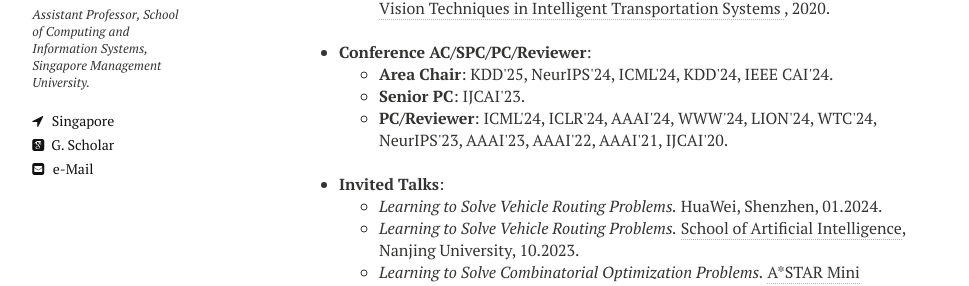
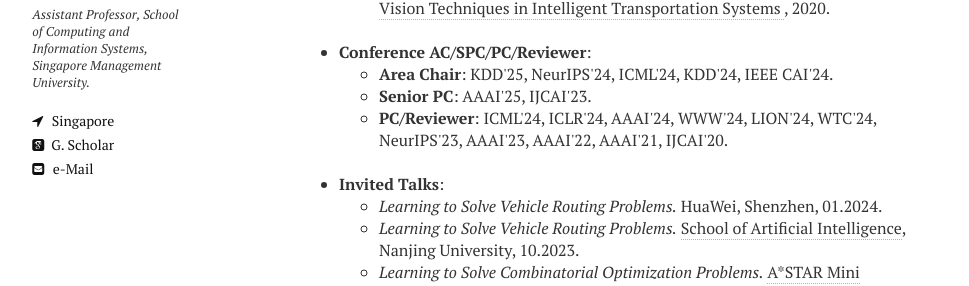
Before and after one commit to zhiguangcaosg/zhiguangcaosg.github.io, a Jekyll site: the page built from services&talks.md, in a window 1280 px wide. Shown: the part 292-578 px from the top of the page, without its empty margins (21-990 px from the left). Built offline with Jekyll 4.4.1, drawn with Linux system fonts in a browser that asks for light colours; nearby versions of some CDN libraries.

Commit message:
Update services&talks.md

```diff
--- a/services&talks.md
+++ b/services&talks.md
@@ -29,7 +29,7 @@ comments: false
 	<ul>
 	<li> <b>Area Chair</b>: KDD'25, NeurIPS'24, ICML'24, KDD'24, IEEE CAI'24.
 	</li>
-	<li> <b>Senior PC</b>: IJCAI'23.
+	<li> <b>Senior PC</b>: AAAI'25, IJCAI'23.
 	</li>
 	<li> <b>PC/Reviewer</b>: ICML'24, ICLR'24, AAAI'24, WWW'24, LION'24, WTC'24, NeurIPS'23, AAAI'23, AAAI'22, AAAI'21, IJCAI'20.
 	</li>
```
